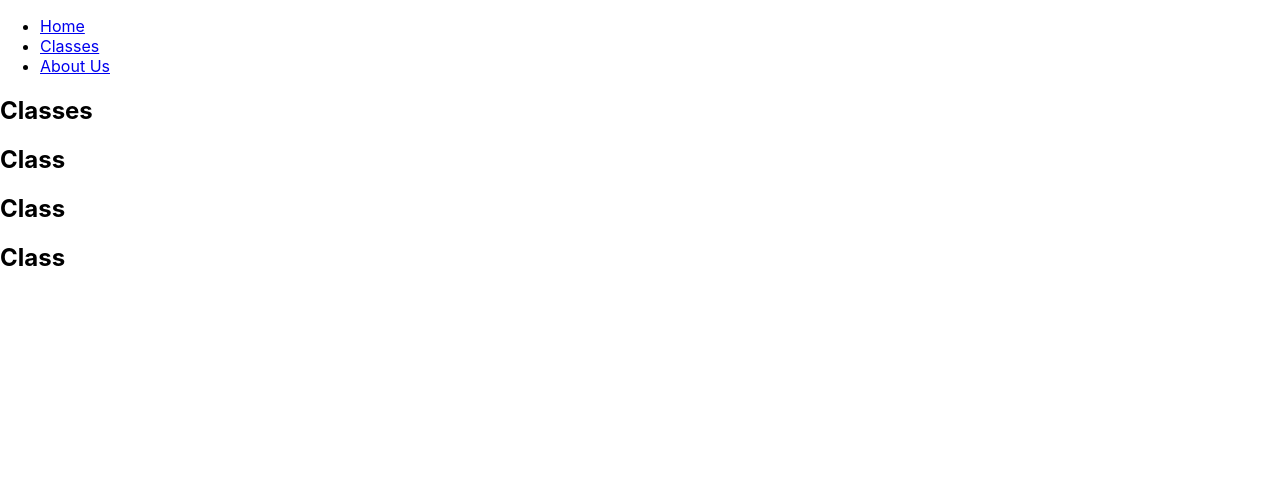
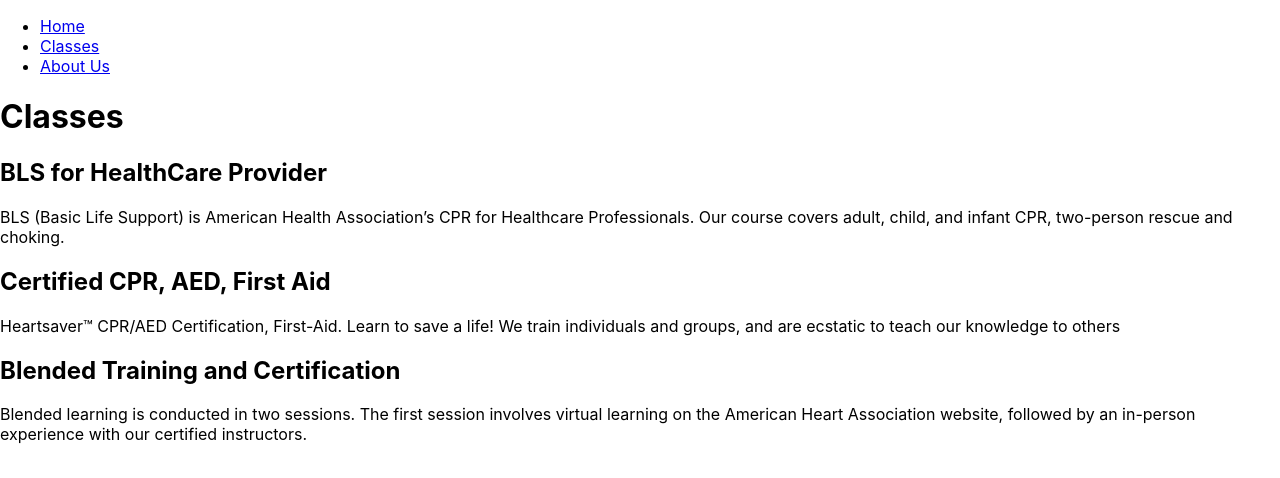
Before and after one commit to kbaranda/phase2-project, a React (Create React App) app in the folder phase-2-project/: page /classes in a window 1280 px wide. Shown: the top 478 px of the page. Built offline with nearby package versions, Linux system fonts and the light colour scheme; the HTML template or start-up script is replaced by a standard one.

Commit message:
passed props to CLass to render each course with information from db.json

```diff
--- a/phase-2-project/src/Class.js
+++ b/phase-2-project/src/Class.js
@@ -4,7 +4,8 @@
   render() {
     return (
       <div>
-        <h2>Class</h2>
+        <h2>{this.props.name}</h2>
+        <p>{this.props.description}</p>
       </div>
     )
   }
--- a/phase-2-project/src/ClassesContainer.js
+++ b/phase-2-project/src/ClassesContainer.js
@@ -6,10 +6,12 @@
     const classes = this.props.classes
     return (
       <div className="container">
-        <h2>Classes</h2>
+        <h1>Classes</h1>
         {classes.map((course) => (
           <Class
           key={course.id}
+          name={course.name}
+          description={course.description}
           />
         ))}
       </div>
```
